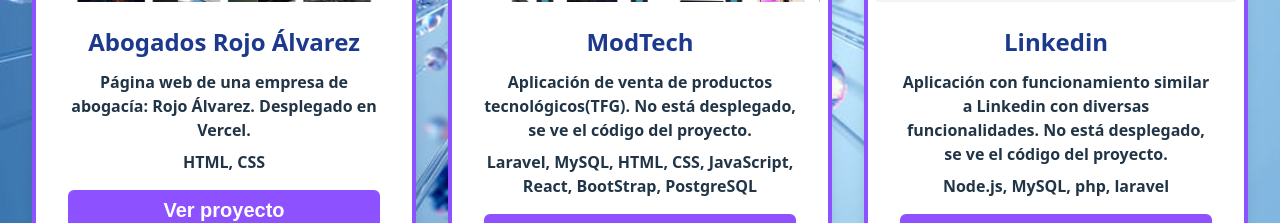
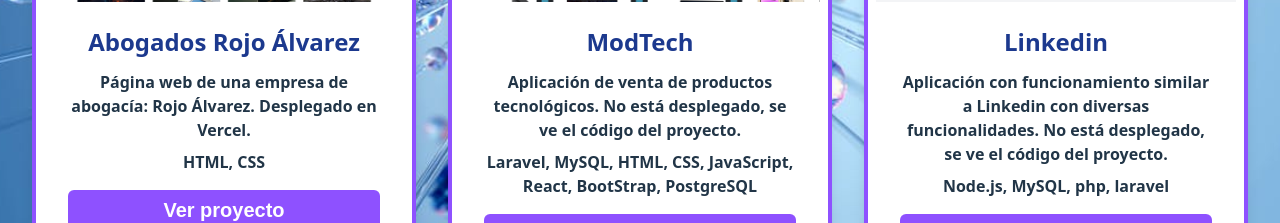
Before and after one commit to Ivon-1/PortafolioIvan, a React (Vite) app: page /projects in a window 1280 px wide. Shown: the part 480-703 px from the top of the page. Built offline with nearby package versions, Linux system fonts and the light colour scheme.

Commit message:
actualizacion

```diff
--- a/src/components/Projects.tsx
+++ b/src/components/Projects.tsx
@@ -16,7 +16,7 @@
         },
         {
             title: "ModTech",
-            description: "Aplicación de venta de productos tecnológicos(TFG). No está desplegado, se ve el código del proyecto.",
+            description: "Aplicación de venta de productos tecnológicos. No está desplegado, se ve el código del proyecto.",
             tech: "Laravel, MySQL, HTML, CSS, JavaScript, React, BootStrap, PostgreSQL",
             image: imagenesRedes.tfg.url,
             link: "https://github.com/Ivon-1/TFG",
```
